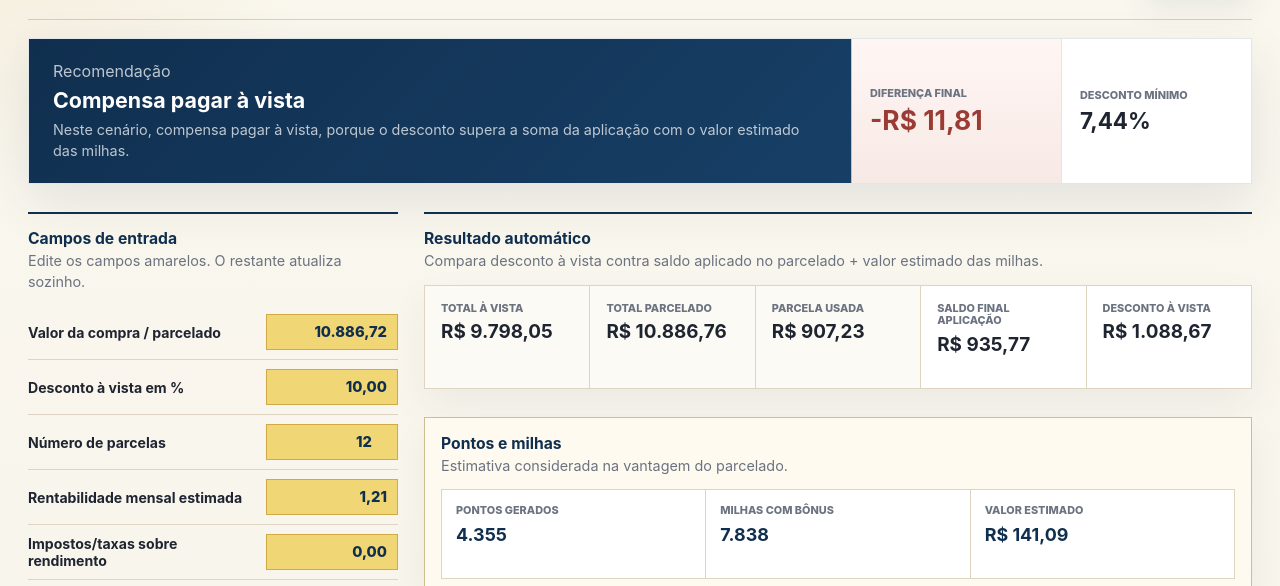
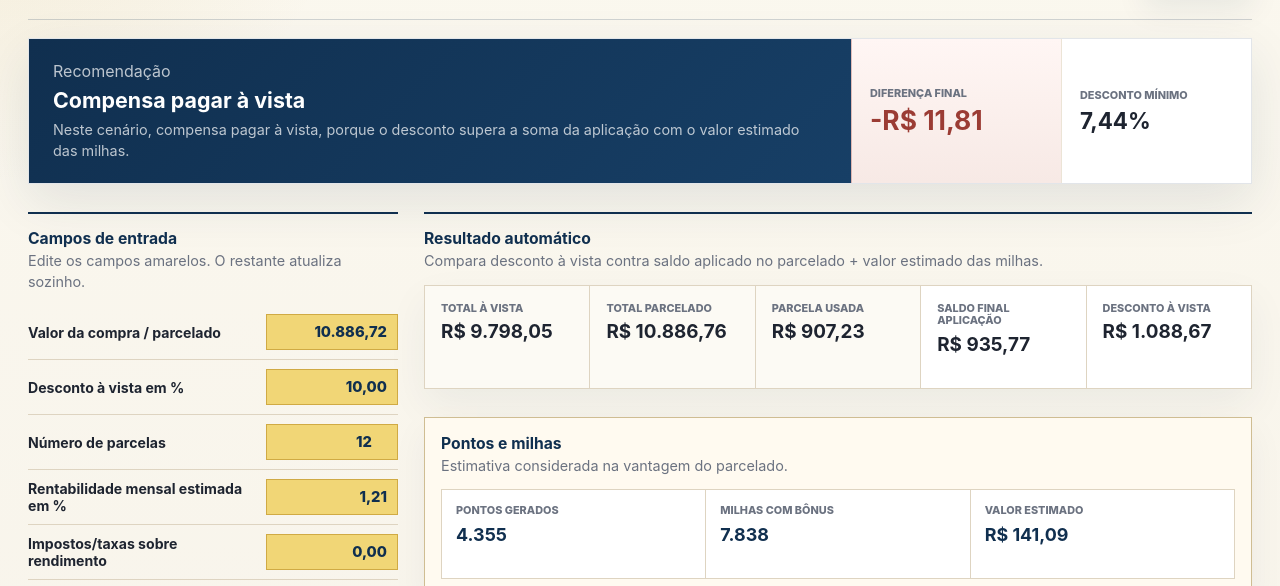
Before and after one commit to viniciuslodiw1-cell/simulador-financas, a plain HTML site: page index.html in a window 1280 px wide. Shown: the part 176-762 px from the top of the page. Drawn offline with Linux system fonts and the light colour scheme.

Commit message:
Update index.html

```diff
--- a/index.html
+++ b/index.html
@@ -509,7 +509,7 @@ tbody tr:hover {
             </label>
 
             <label class="field">
-              <span>Rentabilidade mensal estimada</span>
+              <span>Rentabilidade mensal estimada em % </span>
               <input id="monthlyReturn" type="text" inputmode="decimal" value="1,21" />
             </label>
 
```
